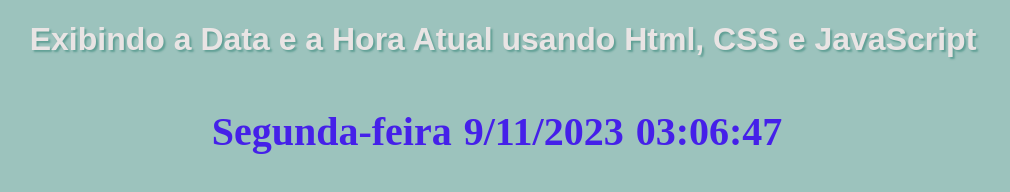
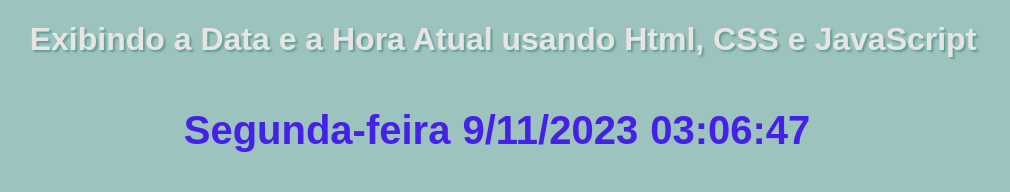
Before and after one commit to Filipe-Lunfuankenda/html-css, a plain HTML site: page datetime.html in a window 1280 px wide. Shown: the whole page, without its empty margins (137-1147 px from the left). Drawn offline with Linux system fonts and the light colour scheme.

Commit message:
datetime updated

```diff
--- a/datetime.html
+++ b/datetime.html
@@ -17,7 +17,7 @@
 		}
 		span.datetime {
 		color: #4520e9;
-		font-family: Arial Rounded MT;
+		font-family: Arial Rounded MT, Arial, sans-serif;
 		font-weight: bold;
 		margin-right: 12px;
 		font-size: 2.5em;
```
